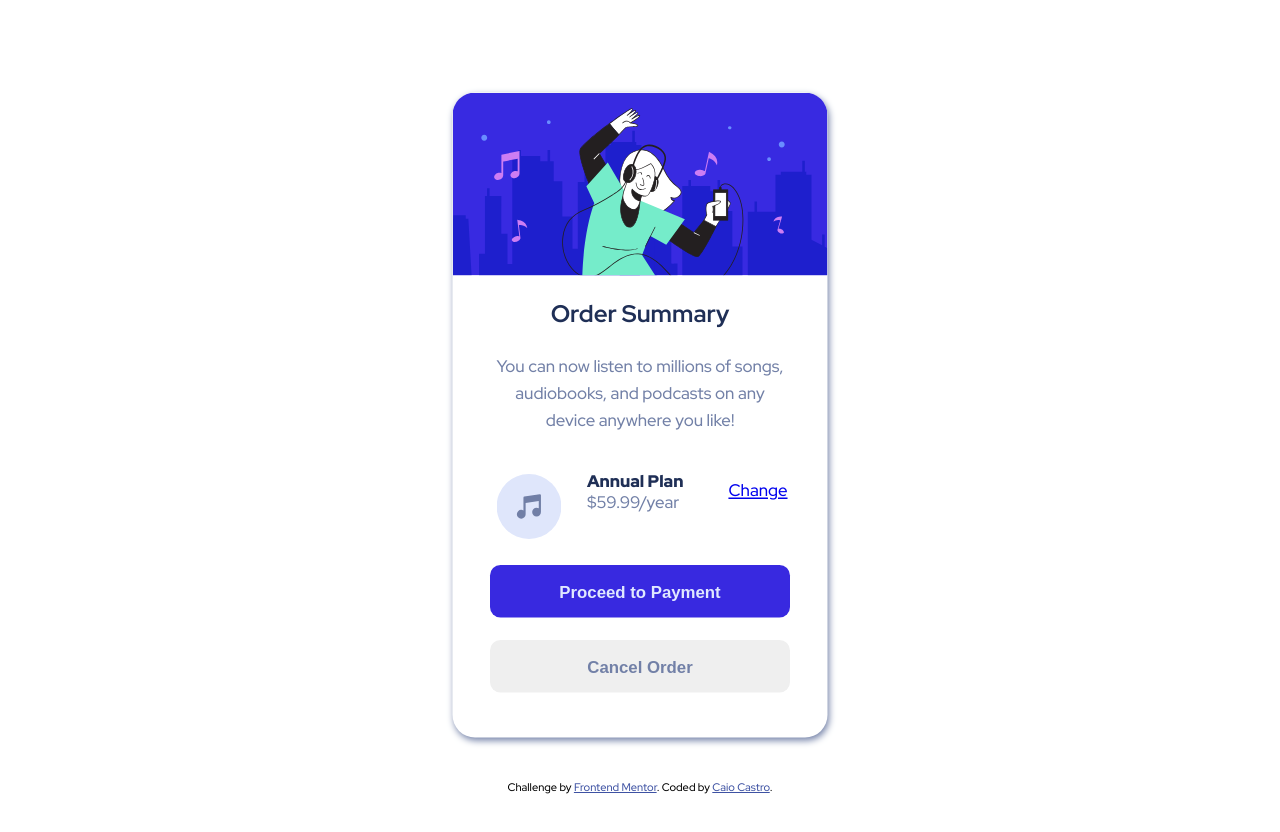
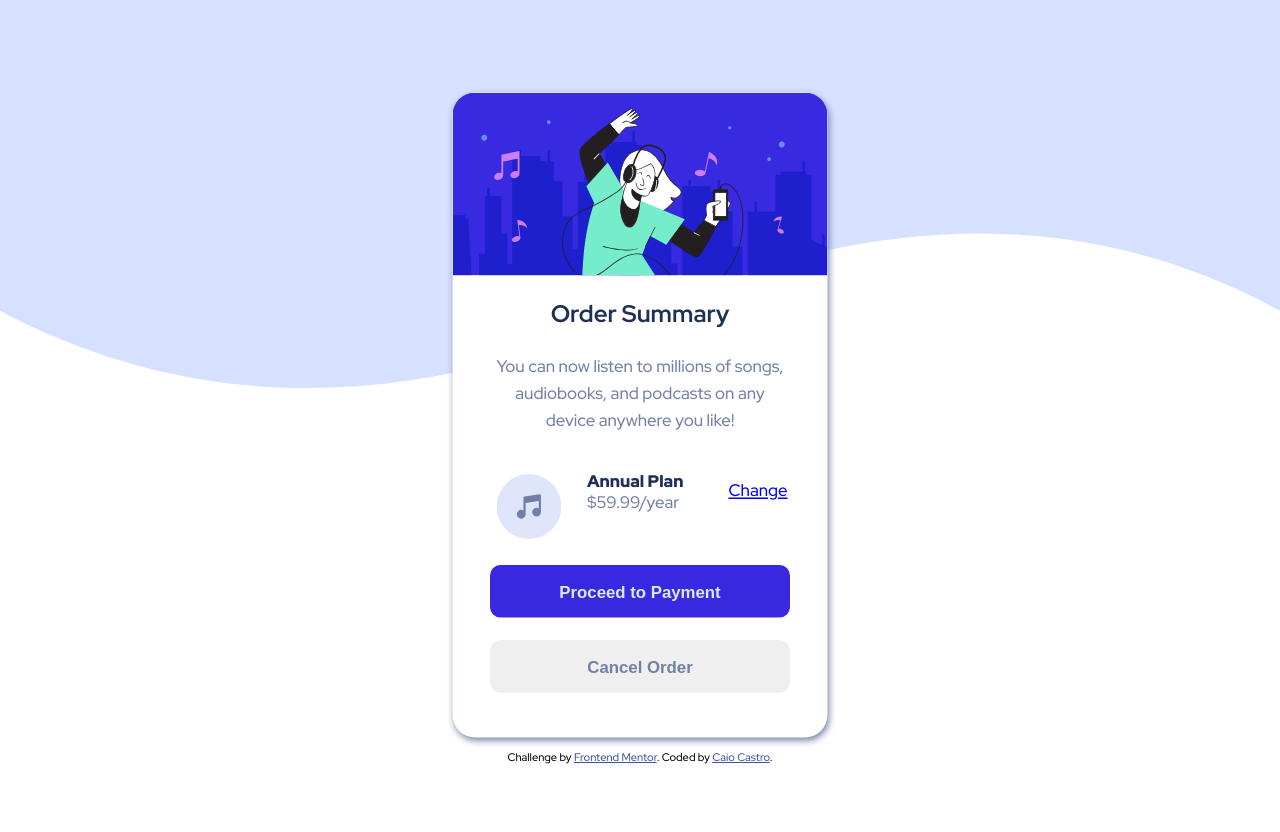
Before and after one commit to caiocastrofrs/FrontendMentor-Order, a plain HTML site: page index.html in a window 1280 px wide. Drawn offline with Linux system fonts and the light colour scheme.

Commit message:
subindo algumas alterações e background svg

```diff
--- a/css/style.css
+++ b/css/style.css
@@ -5,7 +5,9 @@
     list-style: none;
 }
 body {
-    background-image: url('images/pattern-background-mobile.svg');
+    background-image: url(../images/pattern-background-mobile.svg);
+    background-repeat: no-repeat;
+    background-size: 200%;
     font-size:16px;
     font-family: 'Red Hat Display', sans-serif;
 }
@@ -17,6 +19,7 @@ body {
     box-shadow: 1px 2px 5px hsl(224, 23%, 55%);
     max-width:250px;
     height:430px;
+    background-color: #fff;
 }
 
 .card-container img {
@@ -99,12 +102,16 @@ h2,
 }
 
 @media (min-width:768px){
+    body {
+        background-image: url(../images/pattern-background-desktop.svg);
+        background-size: 100%;
+    }
     .card-container {
         transform: scale(1.5);
         margin-top:200px;
     }
     .attribution {
         font-size:1.5rem;
-        margin:150px;
+        margin:120px;
     }
 }
```
